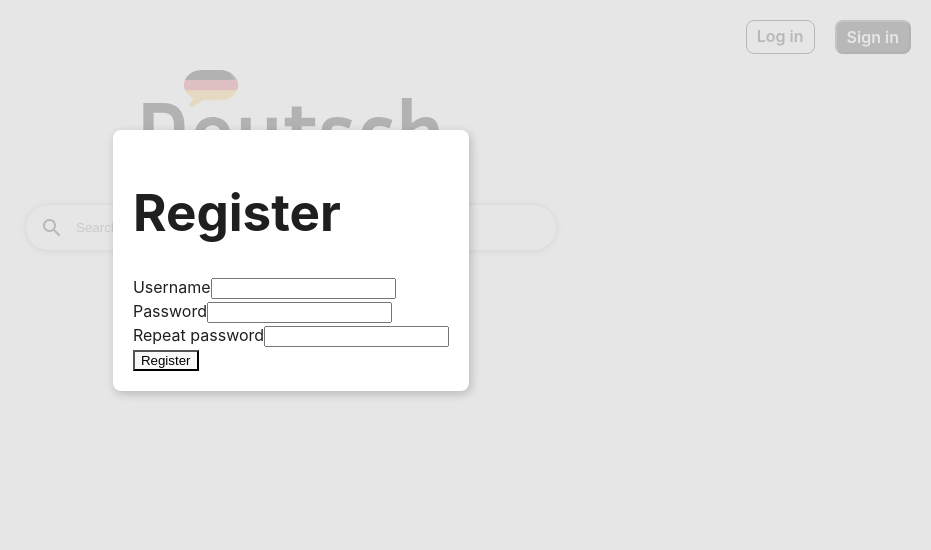
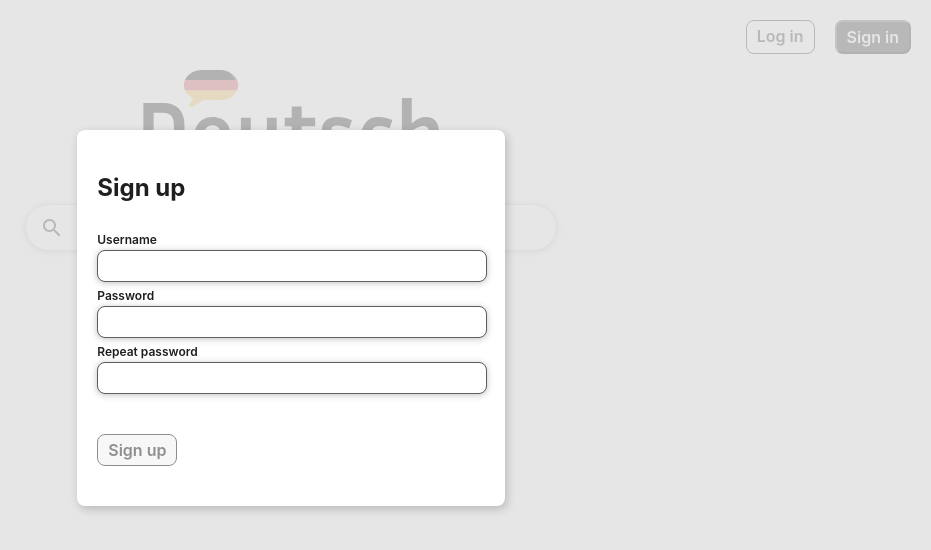
Before and after one commit to Redevil92/learn-german-app, a React (Vite) app in the folder Frontend/: page / in a window 1280 px wide. Both pictures are taken after a click on the button "Sign in". Shown: the top 550 px of the page, without its empty margins (349-1280 px from the left). Built offline with nearby package versions, Linux system fonts and the light colour scheme.

Commit message:
Cosmetics

```diff
--- a/Frontend/src/components/Authentication/LoginSection/index.tsx
+++ b/Frontend/src/components/Authentication/LoginSection/index.tsx
@@ -3,7 +3,7 @@ import BaseButton from "../../shared/BaseButton";
 import LoginDialog from "../LoginDialog";
 import RegisterDialog from "../RegisterDialog";
 import { useState } from "react";
-import { ButtonType } from "../../shared/BaseButton/ButtonType";
+import { ButtonVariant } from "../../shared/BaseButton/ButtonVariant";
 
 export default function LoginSection() {
   const [showLoginDialog, setShowLoginDialog] = useState<boolean>(false);
@@ -14,13 +14,13 @@ export default function LoginSection() {
       <div className="login-section-position">
         <BaseButton
           text="Log in"
-          type={ButtonType.PRIMARY}
+          variant={ButtonVariant.PRIMARY}
           onClick={() => setShowLoginDialog(true)}
         />
         <div className="margin-left">
           <BaseButton
             text="Sign in"
-            type={ButtonType.SECONDARY}
+            variant={ButtonVariant.SECONDARY}
             onClick={() => setShowRegisterDialog(true)}
           />
         </div>
--- /dev/null
+++ b/Frontend/src/components/Authentication/RegisterDialog/RegisterDialog.css
@@ -0,0 +1,4 @@
+.submit-button-container {
+  margin: var(--margin) 0px;
+  margin-top: calc(var(--margin) * 2);
+}
--- a/Frontend/src/components/Authentication/RegisterDialog/index.tsx
+++ b/Frontend/src/components/Authentication/RegisterDialog/index.tsx
@@ -1,11 +1,15 @@
 import { useState } from "react";
 import BaseDialog from "../../shared/BaseDialog";
 import BaseInput from "../../shared/BaseInput";
+import BaseButton from "../../shared/BaseButton";
+import "./RegisterDialog.css";
 
-export default function LoginSection({ onClose }: { onClose: () => any }) {
+export default function RegisterDialog({ onClose }: { onClose: () => any }) {
   const [username, setUsername] = useState<string>("");
   const [password, setPassword] = useState<string>("");
   const [repeatPassword, setRepeatPassword] = useState<string>("");
+
+  const registerHandler = () => {};
 
   return (
     <>
@@ -13,8 +17,8 @@ export default function LoginSection({ onClose }: { onClose: () => any }) {
         onClose={onClose}
         content={
           <div>
-            <h1>Register</h1>
-            <form>
+            <h2>Sign up</h2>
+            <form onSubmit={registerHandler}>
               <BaseInput
                 label="Username"
                 name="username"
@@ -36,8 +40,19 @@ export default function LoginSection({ onClose }: { onClose: () => any }) {
                 value={repeatPassword}
                 onChange={(event) => setRepeatPassword(event.target.value)}
               />
-
-              <button type="submit">Register</button>
+              <div className="submit-button-container">
+                <BaseButton
+                  type="submit"
+                  text="Sign up"
+                  disabled={
+                    !username ||
+                    !password ||
+                    !repeatPassword ||
+                    password !== repeatPassword
+                  }
+                  onClick={registerHandler}
+                />
+              </div>
             </form>
           </div>
         }
--- a/Frontend/src/components/shared/BaseButton/BaseButton.css
+++ b/Frontend/src/components/shared/BaseButton/BaseButton.css
@@ -7,6 +7,17 @@
   font-weight: 600;
   cursor: pointer;
   font-family: inherit;
+}
+
+.base-button-disabled {
+  background-color: #f0f0f0 !important;
+  color: #a9a9a9;
+  opacity: 0.5;
+  cursor: unset;
+}
+
+.base-button-disabled:hover {
+  background-color: #f0f0f0;
 }
 
 /* PRIMARY */
--- a/Frontend/src/components/shared/BaseButton/ButtonType.ts
+++ b/Frontend/src/components/shared/BaseButton/ButtonVariant.ts
@@ -1,4 +1,4 @@
-export enum ButtonType {
+export enum ButtonVariant {
   PRIMARY = "primary",
   SECONDARY = "secondary",
   SUCCESS = "success",
--- a/Frontend/src/components/shared/BaseButton/index.tsx
+++ b/Frontend/src/components/shared/BaseButton/index.tsx
@@ -1,21 +1,28 @@
 import "./BaseButton.css";
-import { ButtonType } from "./ButtonType";
+import { ButtonVariant } from "./ButtonVariant";
 
 export default function BaseInput({
   text,
   type,
+  variant,
+  disabled = false,
   onClick,
 }: {
   text: string;
-  type?: ButtonType;
+  type?: "submit" | "reset" | "button" | undefined;
+  disabled?: boolean;
+  variant?: ButtonVariant;
+
   onClick: () => void;
 }) {
   return (
     <>
       <button
+        type={type}
+        disabled={disabled}
         className={`base-button base-button-${
-          type ? type : ButtonType.PRIMARY
-        }`}
+          variant ? variant : ButtonVariant.PRIMARY
+        } ${disabled ? "base-button-disabled" : ""}`}
         onClick={onClick}
       >
         {text}
--- /dev/null
+++ b/Frontend/src/components/shared/BaseInput/BaseInput.css
@@ -0,0 +1,18 @@
+.base-input-label {
+  font-size: var(--small-font-size);
+  color: var(--font-color);
+  margin-bottom: 5px;
+  font-weight: var(--bold-font-weight);
+}
+
+.base-input {
+  width: calc(100% - 20px);
+  padding: 5px 10px;
+  font-family: inherit;
+  border-radius: var(--border-radius);
+  border: 1px solid var(--font-color_light);
+  font-size: var(--medium-font-size);
+  font-weight: var(--normal-font-weight);
+  color: var(--font-color);
+  box-shadow: var(--box-shadow);
+}
--- a/Frontend/src/components/shared/BaseInput/index.tsx
+++ b/Frontend/src/components/shared/BaseInput/index.tsx
@@ -1,3 +1,5 @@
+import "./BaseInput.css";
+
 export default function BaseInput({
   value,
   label,
@@ -16,12 +18,16 @@ export default function BaseInput({
   return (
     <>
       <div className="form-group">
-        {label && <label htmlFor="input-field">{label}</label>}
+        {label && (
+          <label className="base-input-label" htmlFor={name}>
+            {label}
+          </label>
+        )}
         <input
           type={type}
           value={value}
           name={name}
-          className="form-control"
+          className="base-input"
           placeholder={placeholder ? placeholder : ""}
           onChange={onChange}
         />
--- a/Frontend/src/index.css
+++ b/Frontend/src/index.css
@@ -24,9 +24,11 @@
 
   --bold-font-weight: 600;
   --semi-bold-font-weight: 500;
+  --normal-font-weight: 400;
 
   --search-input-width: 460px;
 
+  --small-font-size: 12px;
   --medium-font-size: 14px;
   --medium-font-size: 17px;
 
@@ -54,6 +56,7 @@ a:hover {
 
 body {
   color: var(--font-color);
+  font-family: inherit;
   display: unset;
   margin: unset;
 }
@@ -62,25 +65,6 @@ h1 {
   font-size: 3.2em;
   line-height: 1.1;
 }
-
-/* button {
-  border-radius: 8px;
-  border: 1px solid transparent;
-  padding: 0.6em 1.2em;
-  font-size: 1em;
-  font-weight: 500;
-  font-family: inherit;
-  background-color: #1a1a1a;
-  cursor: pointer;
-  transition: border-color 0.25s;
-}
-button:hover {
-  border-color: #646cff;
-}
-button:focus,
-button:focus-visible {
-  outline: 4px auto -webkit-focus-ring-color;
-} */
 
 @media (prefers-color-scheme: light) {
   :root {
```
